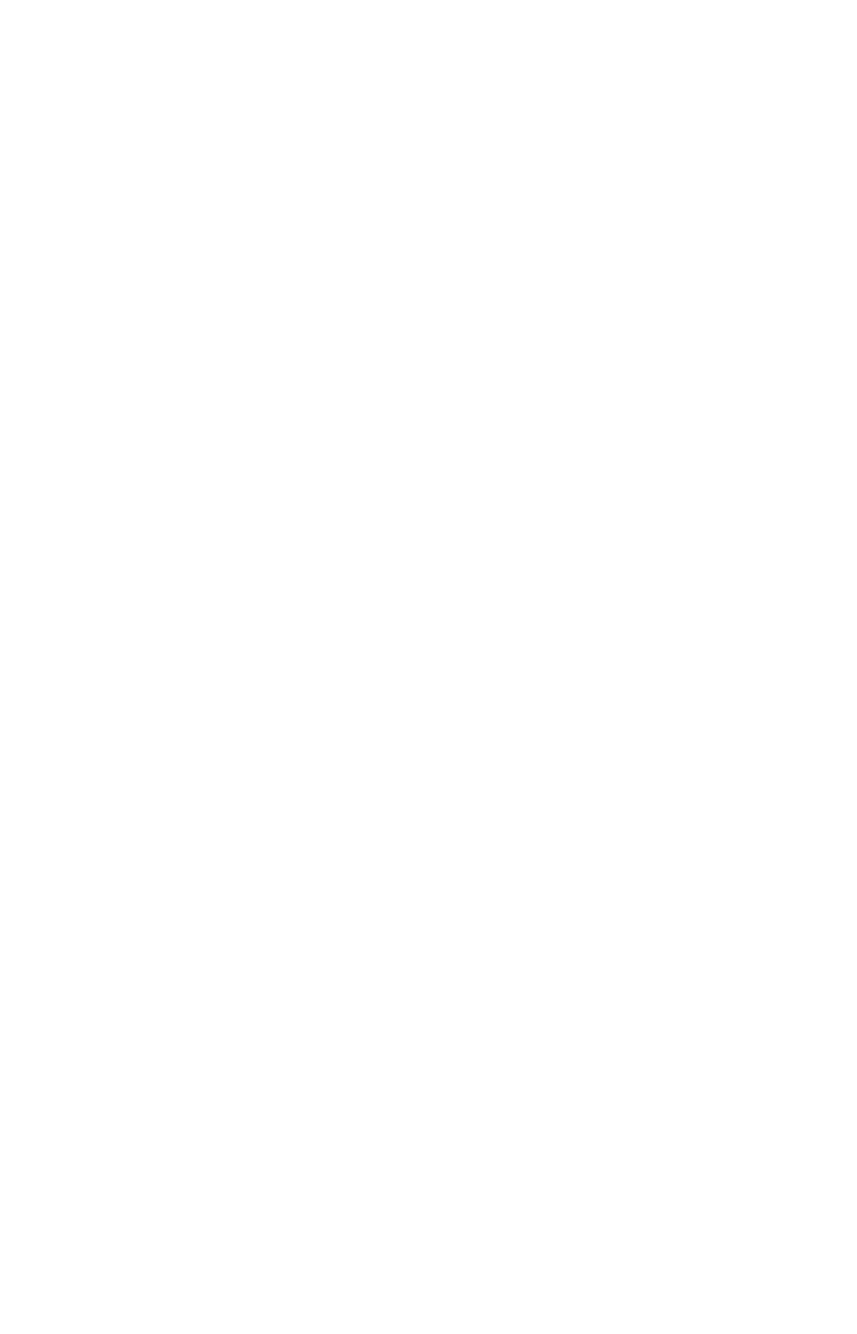
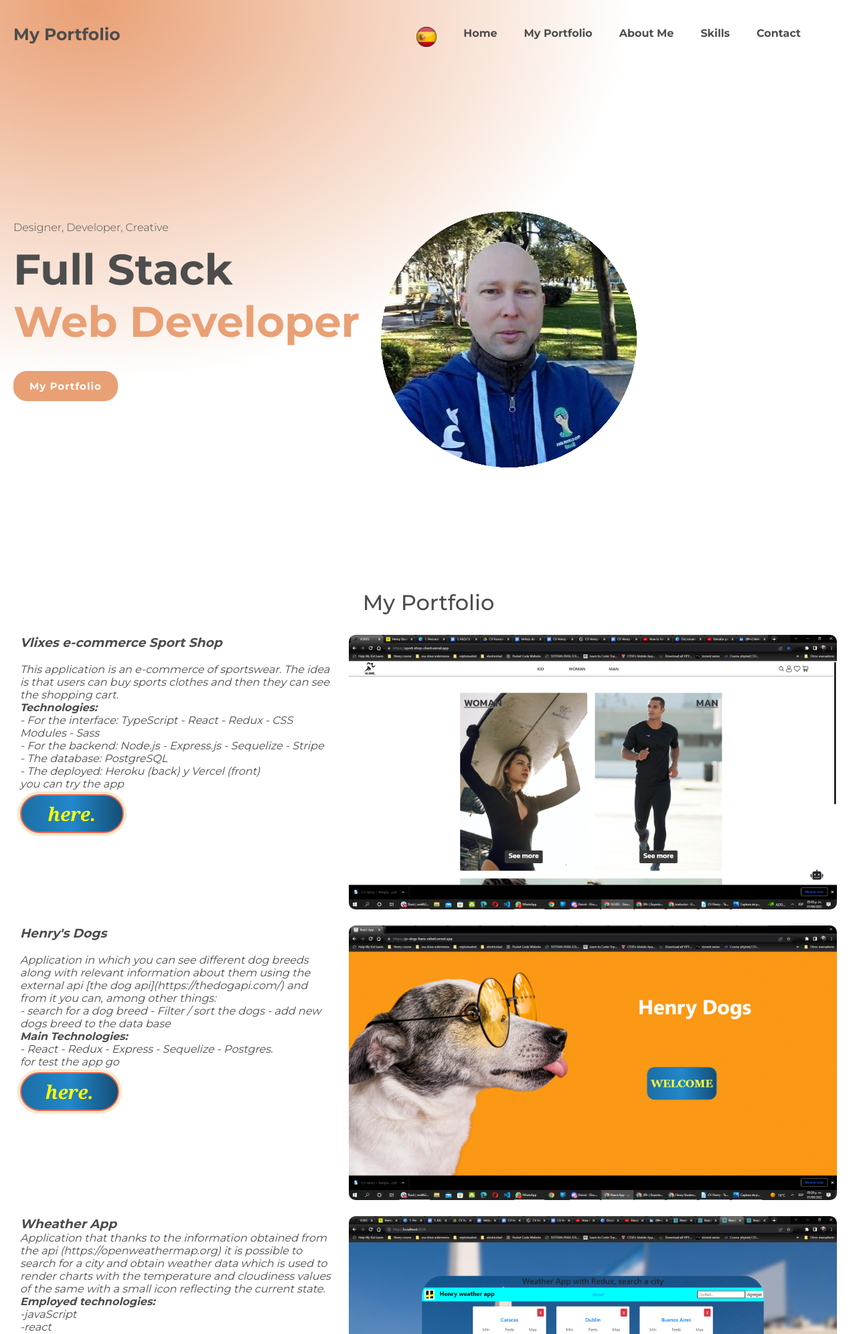
Before and after one commit to Hans-Rafael/hans-rafael.github.io, a PHP site: page /ingles.html in a window 1280 px wide. Before the commit the part shown is empty. Shown: the top 1992 px of the page at 67% size. Before the commit the page ends 800 px from the top, so only its background shows below. Run offline with PHP 8.4, Linux system fonts and the light colour scheme.

Commit message:
lo quite por el momento el buton cv descarga

```diff
--- a/css/style.css
+++ b/css/style.css
@@ -298,8 +298,10 @@ form .form-control {
 
 .glow:before {
   content: '';
-  background: linear-gradient(45deg, #ff0000, #ff7300, #fffb00, #48ff00, #00ffd5, #002bff, #7a00ff, #ff00c8, #ff0000);
-  position: absolute;
+/*   background: linear-gradient(45deg, #ff0000, #ff7300, #fffb00, #48ff00, #00ffd5, #002bff, #7a00ff, #ff00c8, #ff0000);
+ */
+ background: linear-gradient(45deg,yelloW,blue,red,yelloW,blue,red);
+ position: absolute;
   top: -2px;
   left:-2px;
   background-size: 400%;
--- a/index.html
+++ b/index.html
@@ -21,6 +21,7 @@
                     <ul class="navigation">
                         <button class="collapsible">Menu</button>
                         <div class="content">
+                            <li><a href="/ingles.html"><img src="/img/uk.png" alt="English selection" width="30rem" height="30rem"/></a></li>
                             <li><a href="#mainheader">Home</a></li>
                             <li><a href="#portfolio">My Portfolio</a></li>
                             <li><a href="#about">About Me</a></li>
@@ -98,7 +99,7 @@
                     - El <span class="span-text-p">deployado:</span> Heroku (back) y Vercel (front)
                     <br>
                     <div class="bproject">puedes jugar con la app <a href="https://sport-shop-client.vercel.app/"
-                            class="button"><b>here.</b></a><br></div>
+                            class="button"><b>Aqui!</b></a><br></div>
                     <!-- O ver un video explicativo de 3 min al hacer click en la imagen. -->
 
                 </div>
@@ -263,7 +264,7 @@
             <script src="/js/clipboard.js"></script>
             <div id="clipboard" class="copy">
                 <input id="myInput" type="text" name="inputname" value="hansvekoni@gmail.com" disabled>
-                <button type="button" onclick="myFunction()" id="on" class="btn-copy">Copiar</button>
+                <button type="button" onclick="myFunction2()" id="on2" class="btn-copy">Copiar</button>
                 <input id="myInput2" type="text" name="inputname" value="+541169076296" disabled>
                 <button type="button" onclick="myTlfFunction()" id="cop" class="btn-copy">Copiar</button>
             </div>
--- a/ingles.html
+++ b/ingles.html
@@ -0,0 +1,313 @@
+<!DOCTYPE html>
+<html lang="en">
+
+<head>
+    <meta charset="UTF-8" />
+    <meta http-equiv="X-UA-Compatible" content="IE=edge" />
+    <meta name="viewport" content="width=device-width, initial-scale=1.0" />
+    <link rel="stylesheet" href="/css/style.css" />
+    <link rel="stylesheet" media="screen and (max-width:769px)" href="/css/mobile.css" />
+    <title>My Portfolio | Welcome</title>
+
+</head>
+
+<body>
+    <header id="mainheader">
+        <nav id="navbar">
+            <div class="container">
+                <h1 class="logo"><a href="#mainheader">My Portfolio</a></h1>
+                <div>
+
+                    <ul class="navigation">
+                        <button class="collapsible">Menu</button>
+                        <div class="content">
+                            <li><a href="/index.html"><img src="/img/Spain.png" alt="Ir a Castellano" width="30rem"
+                                        height="30rem" /></a></li>
+                            <li><a href="#mainheader">Home</a></li>
+                            <li><a href="#portfolio">My Portfolio</a></li>
+                            <li><a href="#about">About Me</a></li>
+                            <li><a href="#ability">Skills</a></li>
+                            <li><a href="#contact">Contact</a></li>
+                        </div>
+                    </ul>
+                </div>
+            </div>
+        </nav>
+        <div id="showcase">
+            <div class="container">
+                <div class="showcase-row">
+                    <div class="showcase-row-title">
+                        <p>Designer, Developer, Creative</p>
+                        <h1 class="display-1">
+                            Full Stack<br /><span class="txt-orange">Web Developer</span>
+                        </h1>
+                        <p class="large">
+                            <!-- Lorem ipsum,
+                             dolor sit amet consectetur adipisicing elit.
+								Repellendus eum nam quasi tempora. Laboriosam, dolores. -->
+                        </p>
+                        <a href="#portfolio" class="btn btn-round btn-dark">My Portfolio</a>
+                    </div>
+                    <div class="showcase-row-img">
+                        <img src="/img/YoArgCir.png" alt="Imagen de Hans-Garcia" />
+                    </div>
+                </div>
+            </div>
+        </div>
+        <!--  -->
+        <script>
+            var coll = document.getElementsByClassName("collapsible");
+            var i;
+
+            for (i = 0; i < coll.length; i++) {
+                coll[i].addEventListener("click", function () {
+                    this.classList.toggle("active");
+                    var content = this.nextElementSibling;
+                    if (content.style.maxHeight) {
+                        content.style.maxHeight = null;
+                    } else {
+                        content.style.maxHeight = content.scrollHeight + "px";
+                    }
+                });
+            }
+        </script>
+
+    </header>
+
+    <section id="portfolio">
+        <div class="container">
+
+            <h2>My Portfolio</h2>
+            <br>
+            <!--href="https://www.youtube.com/watch?v=eQ-MdQsoIGs"-->
+            <div class="portfolio-row">
+                <div id="project-text" class="project-text">
+                    <h3>Vlixes e-commerce Sport Shop</h3><br>
+                    This application is an e-commerce of sportswear.
+                    The idea is that users can buy sports clothes and then they can see the shopping cart.
+
+                    <br><b>Technologies: </b><br>
+
+                    - For the <span class="span-text-p">interface:</span> TypeScript - React - Redux - CSS Modules -
+                    Sass
+                    <br>
+                    - For the <span class="span-text-p">backend:</span> Node.js - Express.js - Sequelize - Stripe
+                    <br>
+                    - The <span class="span-text-p">database:</span> PostgreSQL
+                    <br>
+                    - The <span class="span-text-p">deployed:</span> Heroku (back) y Vercel (front)
+                    <br>
+                    <div class="bproject">you can try the app<a href="https://sport-shop-client.vercel.app/"
+                            class="button"><b>here.</b></a><br></div>
+                    <!-- O ver un video explicativo de 3 min al hacer click en la imagen. -->
+
+                </div>
+                <a href="https://github.com/Hans-Rafael/Henry-Final-project"><img src="/img/Pf.png"
+                        alt="pf de henry, e-commerce" /></a>
+
+            </div>
+            <div class="portfolio-row">
+                <div class="project-text">
+                    <h3>Henry's Dogs</h3><br>
+                    Application in which you can see different dog breeds along with relevant information about them
+                    using the external api [the dog api](https://thedogapi.com/) and from it you can,
+                    among other things:
+                    <br>
+                    - search for a dog breed
+                    - Filter / sort the dogs
+                    - add new dogs breed to the data base
+                    <br>
+                    <b>Main Technologies:</b>
+                    <br>
+                    - React
+                    - Redux
+                    - Express
+                    - Sequelize - Postgres.
+                    <br>
+                    <div class="bproject">for test the app go<a href="https://puppy-dog-client.vercel.app/"
+                            class="button"><b>here.</b></a></div><br>
+                    <!-- O ver un video explicativo de 3 min al hacer click en la imagen. -->
+                </div>
+                <a href="https://github.com/Hans-Rafael/PI-Dogs"><img src="/img/PDogs.png"
+                        alt="proyecto individual" /></a>
+            </div>
+            <div class="portfolio-row">
+                <div class="project-text">
+                    <h3> Wheather App</h3>
+                    Application that thanks to the information obtained from the api
+                    (https://openweathermap.org) it is possible to search for a city
+                    and obtain weather data which is used to render charts with the
+                    temperature and cloudiness values of the same with a small icon
+                    reflecting the current state.
+                    <br>
+                    <b>Employed technologies:</b>
+                    <br>
+                    -javaScript <br>
+                    -react<br>
+                    -css<br>
+                    -html<br>
+                    -react-dom<br>
+                    -react-scripts<br>
+                </div>
+                <a href="https://github.com/Hans-Rafael/WheatherApp"><img src="/img/PClima.png" alt="" /></a>
+            </div>
+        </div>
+    </section>
+
+    <section id="about">
+        <div class="container">
+            <h2>About me</h2>
+            <div class="project-text-aboutMe">
+                <br>
+                I am a Full Stack developer with a Back-End orientation,
+                with the ability to execute projects as a team or individually,
+                always thinking that they must be modular and scalable.
+
+                <br>
+                I love working with frameworks and libraries that allow me
+                create solutions that are efficient and safe.
+                <br>
+                I have training in HTML, CSS, JavaScript, Git,
+                React, Redux, NodeJs, Express, SQL databases with PostgreSQL,
+                payment check-out with Stripe, email, chat-bot.
+                <br>
+                Although I worked for years in the gastronomic and hotel environment,
+                from waiter, to supervisor, restaurants and event hall managers.
+                The world of programming had always caught my attention and with the pandamia I met again
+                with the programming and the best thing is that it always fills my interest to learn something new every
+                day.
+
+                <br>
+                So how about we start with something new and <a
+                    href="mailto:hansvekoni@gmail.com?Subject=Interesado%20en%20Contactarte%20para%20una%20entrevista"><b>Contact
+                        me!</b></a>
+                <br>
+                <ul id="mi_parrafo">
+                    <li>Hans Garcia Full Stack Web Developer</li>
+                    <li> hansvekoni@gmail.com</li>
+                </ul>
+                <button type="button" onclick="myFunction()" id="on" class="btn-copy">copy</button>
+            </div>
+            <!--  <div id="cv-descarga"><button class="glow" type="button">descarga CV / Download CV</button></div> -->
+        </div>
+    </section>
+
+    <section id="ability">
+        <div class="container">
+            <h2 class="skill-title">Skills</h2>
+            <!--  <p>
+                Aqui explico mis habilidades
+            </p> -->
+            <div class="skills-row">
+                <div class="skills-row-item">
+                    <h3>HTML</h3>
+                    <img src="https://raw.githubusercontent.com/devicons/devicon/master/icons/html5/html5-original-wordmark.svg"
+                        alt="html5" width="40" height="40" class="skill-icon" />
+                </div>
+                <div class="skills-row-item">
+                    <h3>CSS</h3>
+                    <img src="https://raw.githubusercontent.com/devicons/devicon/master/icons/css3/css3-original-wordmark.svg"
+                        alt="css3" width="40" height="40" class="skill-icon" />
+                </div>
+                <div class="skills-row-item">
+                    <h3>javascript.</h3>
+                    <img src="https://raw.githubusercontent.com/devicons/devicon/master/icons/javascript/javascript-original.svg"
+                        alt="javascript" width="40" height="40" class="skill-icon" />
+                </div>
+                <div class="skills-row-item">
+                    <h3>NodeJS</h3>
+                    <img src="https://raw.githubusercontent.com/devicons/devicon/master/icons/nodejs/nodejs-original-wordmark.svg"
+                        alt="nodejs" width="40" height="40" class="skill-icon" />
+                </div>
+                <div class="skills-row-item">
+                    <h3>React</h3>
+                    <img src="https://raw.githubusercontent.com/devicons/devicon/master/icons/react/react-original-wordmark.svg"
+                        alt="react" width="40" height="40" class="skill-icon" />
+                </div>
+                <div class="skills-row-item">
+                    <h3>Babel</h3>
+                    <img src="https://www.vectorlogo.zone/logos/babeljs/babeljs-icon.svg" alt="babel" width="40"
+                        height="40" class="skill-icon" />
+                </div>
+                <div class="skills-row-item">
+                    <h3> Redux </h3>
+                    <img src="https://raw.githubusercontent.com/devicons/devicon/master/icons/redux/redux-original.svg"
+                        alt="redux" width="40" height="40" class="skill-icon" />
+                </div>
+                <div class="skills-row-item">
+                    <h3> Postgresql</h3>
+                    <img src="https://raw.githubusercontent.com/devicons/devicon/master/icons/postgresql/postgresql-original-wordmark.svg"
+                        alt="postgresql" width="40" height="40" class="skill-icon" />
+                </div>
+                <div class="skills-row-item">
+                    <h3> Postman</h3>
+                    <img src="https://www.vectorlogo.zone/logos/getpostman/getpostman-icon.svg" alt="postman" width="40"
+                        height="40" class="skill-icon" />
+                </div>
+                <div class="skills-row-item">
+                    <h3>Git</h3>
+                    <img src="https://www.vectorlogo.zone/logos/git-scm/git-scm-icon.svg" alt="git" width="40"
+                        height="40" class="skill-icon" />
+                    </a>
+                </div>
+            </div>
+        </div>
+    </section>
+
+    <section id="contact">
+        <div class="container">
+            <h2><a href="mailto:hansvekoni@gmail.com?Subject=Interesado%20en%20Contactarte%20para%20una%20entrevista">
+                    Contact Me</a></h2>
+            <p>
+                Thank you very much for visiting my website. I invite you to contact me so you can get to know me and be able to
+                 Work with me.
+            </p>
+            <script src="/js/clipboard.js"></script>
+            <div id="clipboard" class="copy">
+                <input id="myInput" type="text" name="inputname" value="hansvekoni@gmail.com" disabled>
+                <button type="button" onclick="myFunction2()" id = "on2" class="btn-copy">Copy</button>
+                <input id="myInput2" type="text" name="inputname" value="+541169076296" disabled>
+                <button type="button" onclick="myTlfFunction()" id = "cop" class="btn-copy">Copy</button>
+            </div>
+            <div id="contactame" class="center">
+                <a href="mailto:hansvekoni@gmail.com?Subject=Interesado%20en%20Contactarte%20para%20una%20entrevista">
+                    <h3>you can write to me hansvekoni@gmail.com</h3>
+                </a>
+                <br> </br>
+                <a href="mailto:hansvekoni@gmail.com?Subject=Interesado%20en%20Contactarte%20para%20una%20entrevista">
+                    <img src="/img/contact.png" alt="Enlace para escribirme" class="email-link-icon" />
+                </a>
+
+            </div>
+            <div class="container">
+                <p class="center"><b> Other links: </b> </p>
+                <div class="links">
+                    <a href="https://linkedin.com/in/hans-garcia-developer" class="twitter-follow-button"
+                        data-show-count="false">
+                        linkedin hans
+                        <img src="https://img.freepik.com/free-psd/glowing-linkedin-logo-realistic-3d-circle_125540-2102.jpg?w=2000"
+                            alt="Hans-Rafael Linkedin" width="40" height="40" />
+                    </a>
+                    <a href="https://github.com/Hans-Rafael " class="twitter-follow-button" data-show-count="false">
+                        Git hans-rafael
+                        <img src="https://upload.wikimedia.org/wikipedia/commons/9/91/Octicons-mark-github.svg"
+                            alt="Hans-Rafael Github link" width="40" height="40" />
+                    </a>
+                </div>
+            </div>
+        </div>
+    </section>
+
+    <footer id="mainfooter">
+
+        <a href="#">back to the top
+            <img src="https://aclogasir13.neocities.org/img/subir.png" alt="Hans-Rafael Github link" width="40"
+                height="40" />
+        </a>
+        <p>
+            &copy; 2022-Developed by Hans Garcia
+        </p>
+    </footer>
+</body>
+
+</html>
```
Also changed, not shown: js/clipboard.js (+28 -11 lines), img/Spain.png (added), img/uk.png (added).
